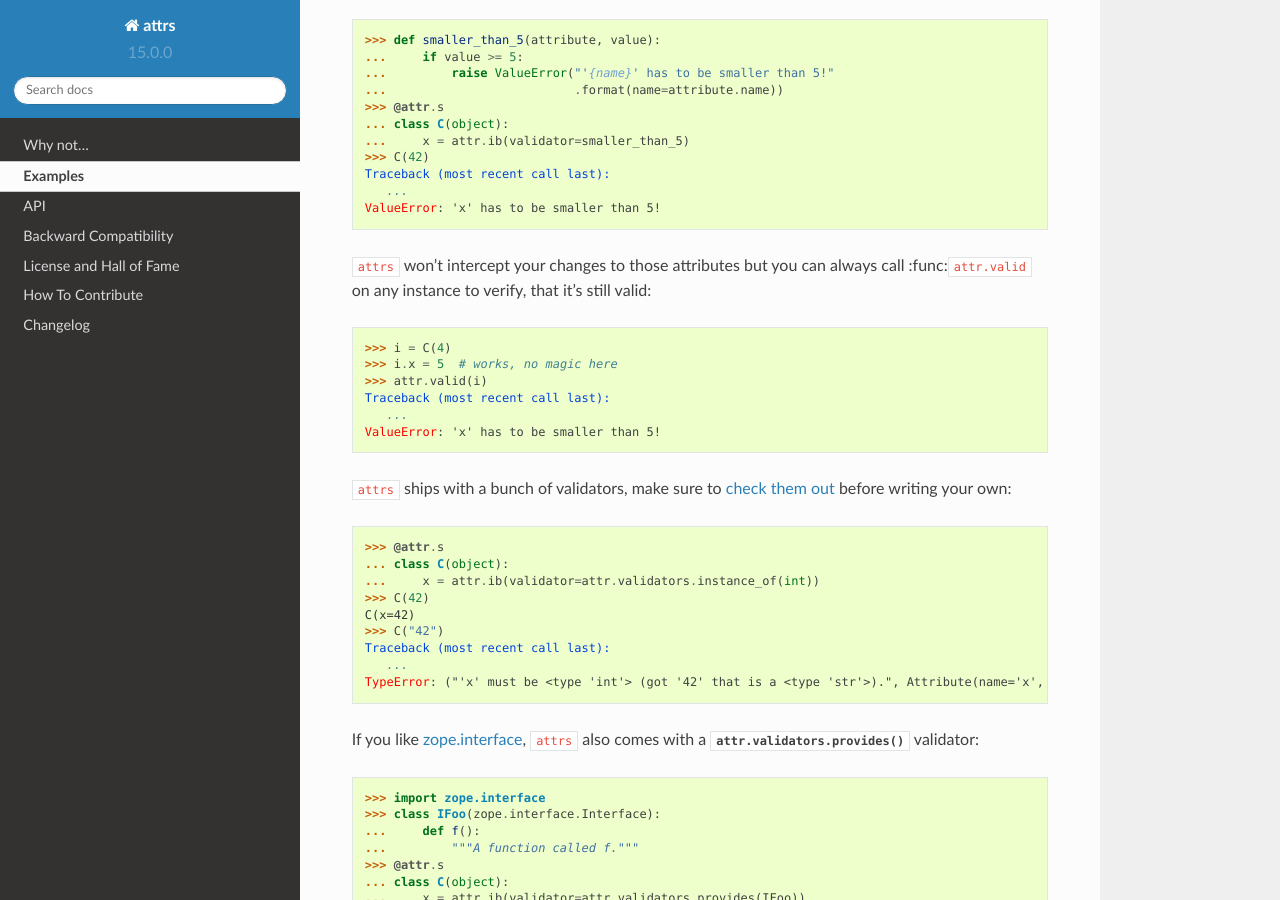
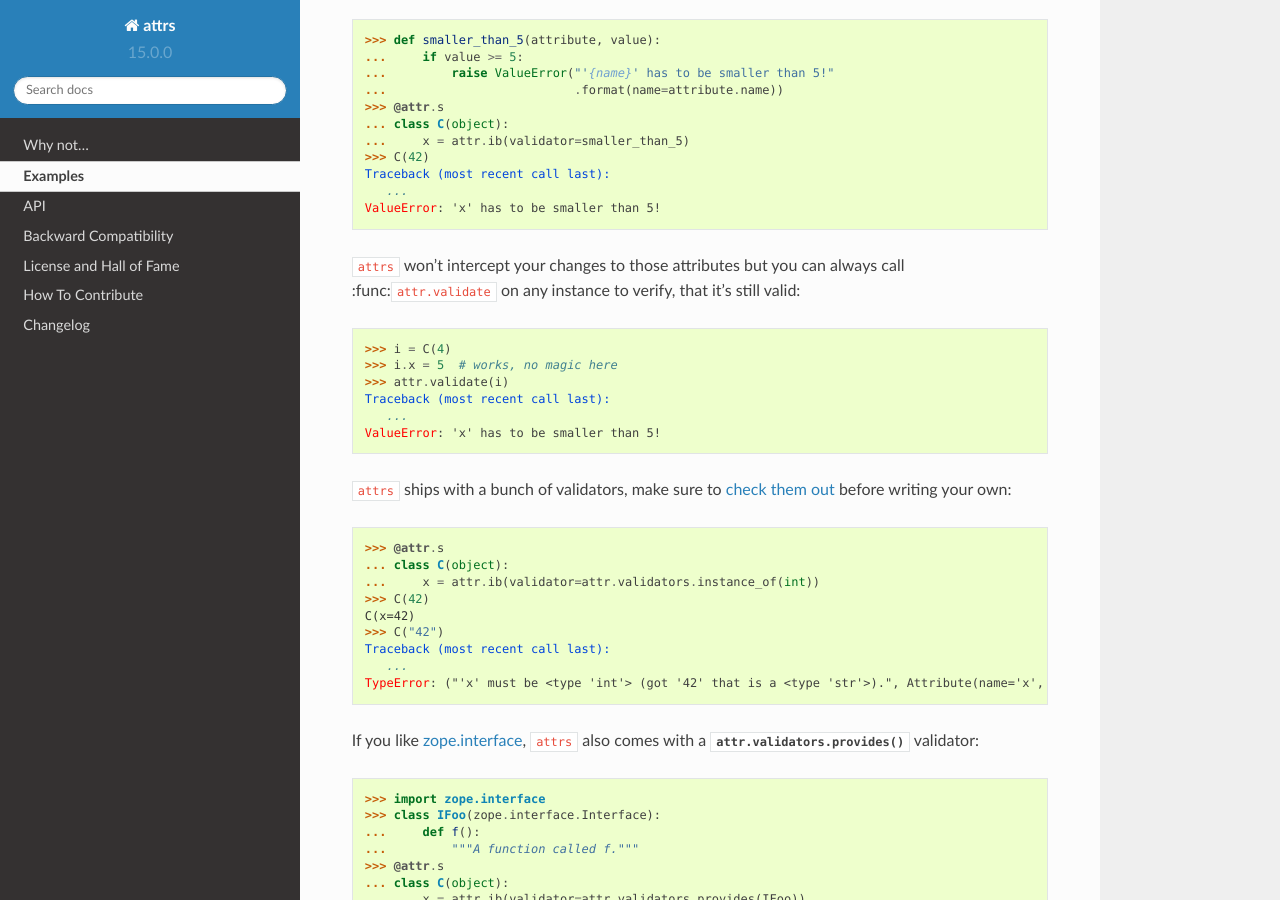
Before and after one commit to python-attrs/attrs, a Sphinx documentation site: the page built from docs/examples.rst, in a window 1280 px wide and 900 px high, scrolled down 2096 px. Built offline with Sphinx 7.4.7 and the Read the Docs theme 2.0.0, drawn with Linux system fonts in a browser that asks for light colours.

Commit message:
Rename valid to validate
valid kind of implies a boolean return code.

```diff
--- a/attr/__init__.py
+++ b/attr/__init__.py
@@ -7,7 +7,7 @@
     assoc,
     fields,
     has,
-    valid,
+    validate,
 )
 from ._make import (
     Attribute,
@@ -41,6 +41,6 @@
     "ib",
     "make_class",
     "s",
-    "valid",
+    "validate",
     "validators",
 ]
--- a/docs/api.rst
+++ b/docs/api.rst
@@ -150,7 +150,7 @@
       False
 
 
-.. autofunction:: valid
+.. autofunction:: validate
 
    For example:
 
@@ -161,7 +161,7 @@
       ...     x = attr.ib(validator=attr.validators.instance_of(int))
       >>> i = C(1)
       >>> i.x = "1"
-      >>> attr.valid(i)
+      >>> attr.validate(i)
       Traceback (most recent call last):
          ...
       TypeError: ("'x' must be <type 'int'> (got '1' that is a <type 'str'>).", Attribute(name='x', default=NOTHING, validator=<instance_of validator for type <type 'int'>>, no_repr=False, no_cmp=False, no_hash=False, no_init=False), <type 'int'>, '1')
--- a/docs/examples.rst
+++ b/docs/examples.rst
@@ -120,13 +120,13 @@
       ...
    ValueError: 'x' has to be smaller than 5!
 
-``attrs`` won't intercept your changes to those attributes but you can always call :func:``attr.valid`` on any instance to verify, that it's still valid:
+``attrs`` won't intercept your changes to those attributes but you can always call :func:``attr.validate`` on any instance to verify, that it's still valid:
 
 .. doctest::
 
    >>> i = C(4)
    >>> i.x = 5  # works, no magic here
-   >>> attr.valid(i)
+   >>> attr.validate(i)
    Traceback (most recent call last):
       ...
    ValueError: 'x' has to be smaller than 5!
```
Also changed, not shown: 2 other files.
